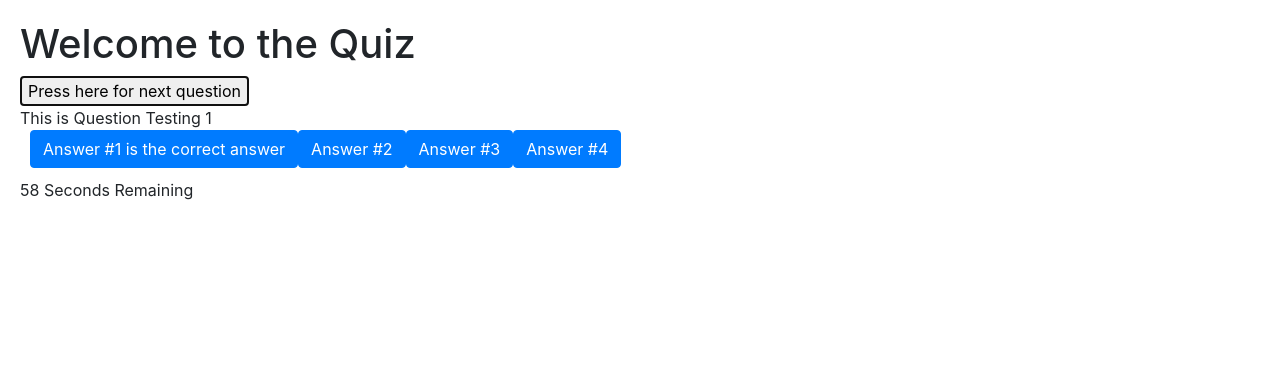
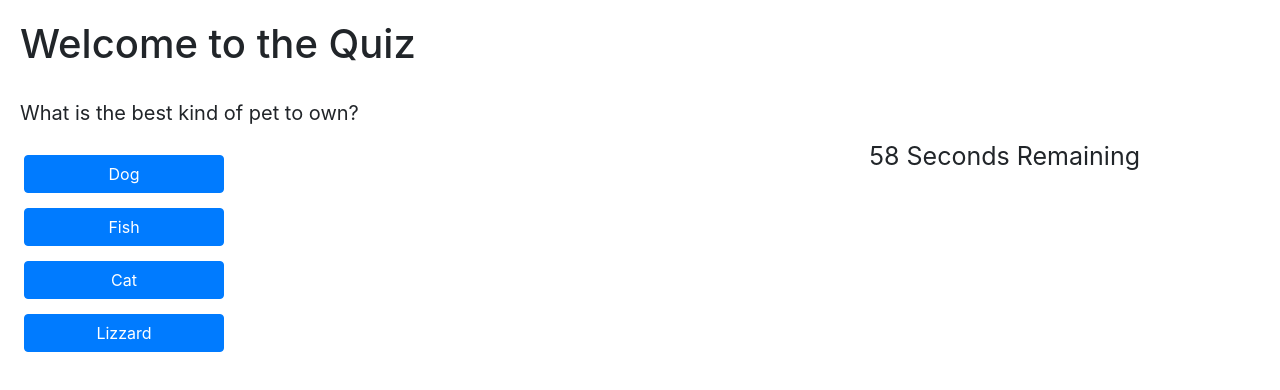
Before and after one commit to trcream/Homework-04, a plain HTML site: page index.html in a window 1280 px wide. Both pictures are taken after a click on the button "Press here to start the quiz!". Drawn offline with nearby package versions, Linux system fonts and the light colour scheme.

Commit message:
Homework Push

```diff
--- a/index.html
+++ b/index.html
@@ -26,6 +26,7 @@
 
  <div id='time'> </div>
 
+
 </div>
 
 
@@ -38,17 +39,37 @@
 
 var questionList = [
   {
-  question: 'This is Question Testing 1',
+  question: 'What is the best kind of pet to own?',
   answers: [
-      'Answer #1 is the correct answer',
-      'Answer #2',
-      'Answer #3',
-      'Answer #4'
+      'Dog',
+      'Fish',
+      'Cat',
+      'Lizzard'
   ],
-  correctAnswer: 1
+  correctAnswer: 0
 },
 {
-  question: 'This is Question Testing 2',
+  question: 'What is the best kind of car to own?',
+  answers: [
+      'BMW',
+      'Ferrari' ,
+      'Lamborghini',
+      'Fiat'
+  ],
+  correctAnswer: 2
+},
+{
+  question: 'How hard is it to write code?',
+  answers: [
+      'Hard',
+      'Really hard' ,
+      'Super hard',
+      'Really super hard'
+  ],
+  correctAnswer: 2
+},
+{
+  question: 'What is the best kind of music?',
   answers: [
       'Answer set #2 Answer 1',
       'Answer set #2 Answer 2' ,
@@ -77,22 +98,53 @@ var score = 0
 
 var response = '';
 
-//Click Events
+var questionCount = 0
+
+
+//User Input
+
+
+
+
+
+
+//Start Quiz
 
 $('#startQuiz').on('click', function(){
   startQuiz();
   countDown();
   questionCount++;
   console.log(questionCount)
-  $('#startQuiz').text("Press here for next question")
+  $('#startQuiz').hide();
 
 });
 
+//New Questions
+
 $('#buttons').on('click', function(){
-  console.log('Trenton')
+
+  $("#buttons").empty();
+  $("#quiz").empty();
+  questionCount++;
+  console.log(questionCount)
+
+  var newDiv = $('<div>');
+newDiv.text(questionList[questionCount].question);
+quiz.append(newDiv);
+
+questionList[questionCount].answers.forEach(function(choice, index) {
+
+var answerButton = $("<button>");
+  answerButton.addClass("btn btn-primary");
+  answerButton.attr('data-letter', choice);
+  answerButton.text(choice);
+  $("#buttons").append(answerButton);
+})
+
+
 });
 
-var questionCount = 0
+
 
 
 function startQuiz(){
@@ -117,59 +169,6 @@ var answerButton = $("<button>");
 }
 
 
-
-/* function startQuiz(){
-
- for (var i = 0; i < questionList.length; i++){
-
-var newDiv = $('<div>');
-newDiv.text(questionList[i].question);
-quiz.append(newDiv);
-
-//var answerButton = $("<button>");
-
-//  answerButton.addClass("btn btn-primary");
-
- // answerButton.attr("data-letter", questionList[i].answers[i]);
-
- // answerButton.text(questionList[i].answers[i]);
-//$("#buttons").append(answerButton);
-
-$('#startQuiz').hide();
-countDown();
-
-
-questionList[i].answers.forEach(function(choice, index) {
-
-  var answerButton = $("<button>");
-    answerButton.addClass("btn btn-primary");
-    answerButton.attr('data-letter', choice);
-    answerButton.text(choice);
-    $("#buttons").append(answerButton);
-
-
-})
-
-};
-
-quiz.append(questionList[currentQuestionIndex].question);
-
-questionList[currentQuestionIndex].answers.forEach(function(choice, index){
-
-  var answerButton = $("<button>");
-    answerButton.addClass("btn btn-primary");
-    answerButton.attr('data-letter', choice);
-    answerButton.text(choice);
-    $("#buttons").append(answerButton);
-})
-
-} */
-
-
-
-
-
-function showQuestions(){}
 function checkAnswer(){
 function endGame(){
   clearInterval
--- a/style.css
+++ b/style.css
@@ -16,11 +16,43 @@
 
 }
 
-.btn .btn-primary {
-    width: 30px;
+#buttons  {
+    width: 400px;
     height: 30px;
-    border-style: solid;
     padding: 2px;
     float: left;
     margin: 2px;
+    margin-top: 10px;
+    margin-bottom: 10px;
+    color: crimson;
   }
+
+  .btn {
+    display: inline-block;
+    font-weight: 400;
+    width: 200px;
+    margin-top: 15px;
+    text-align: center;
+    white-space: nowrap;
+    vertical-align: middle;
+  }
+
+  #quiz{
+
+    font-size: 20px;
+    margin-top: 30px;
+
+  }
+
+  #time{
+
+    float: right;
+    border: crimson;
+    font-size: 25px;
+  }
+
+  .container {
+
+
+    margin-left: 50px;
+  }
```
